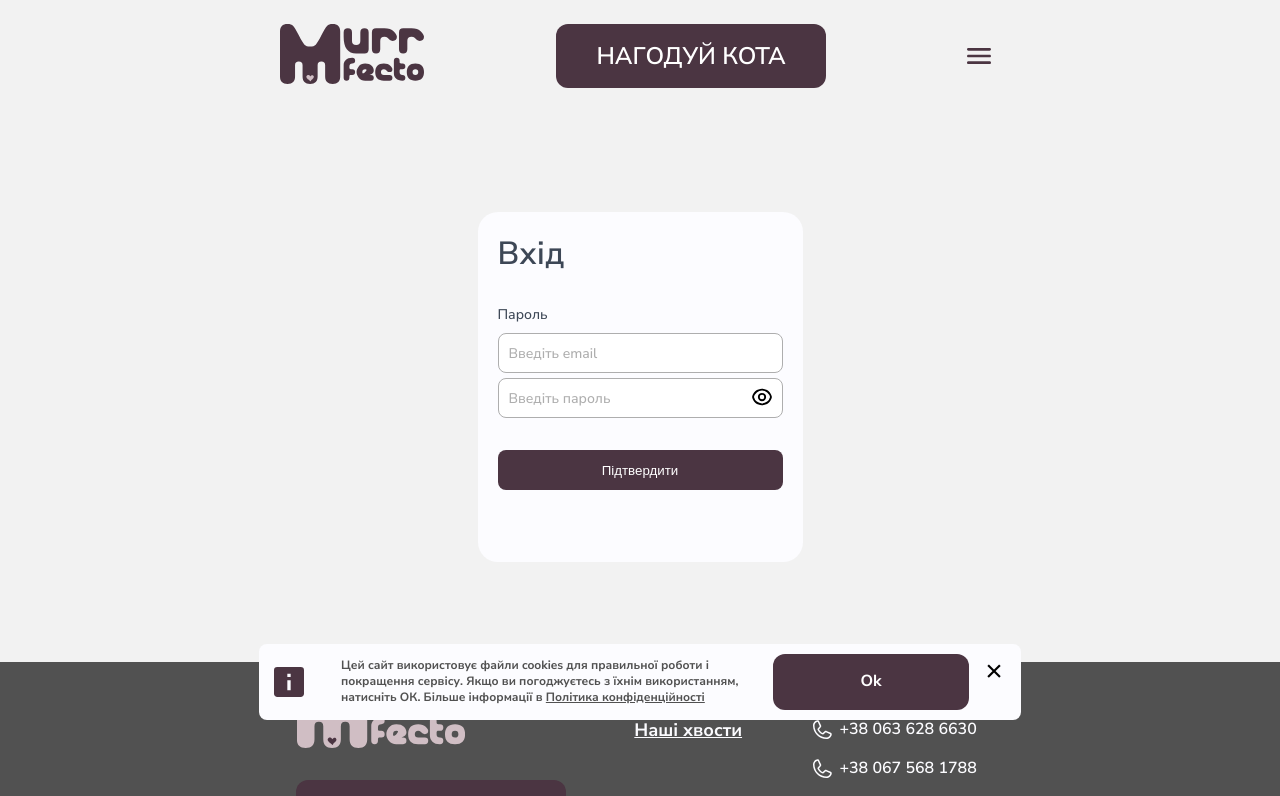
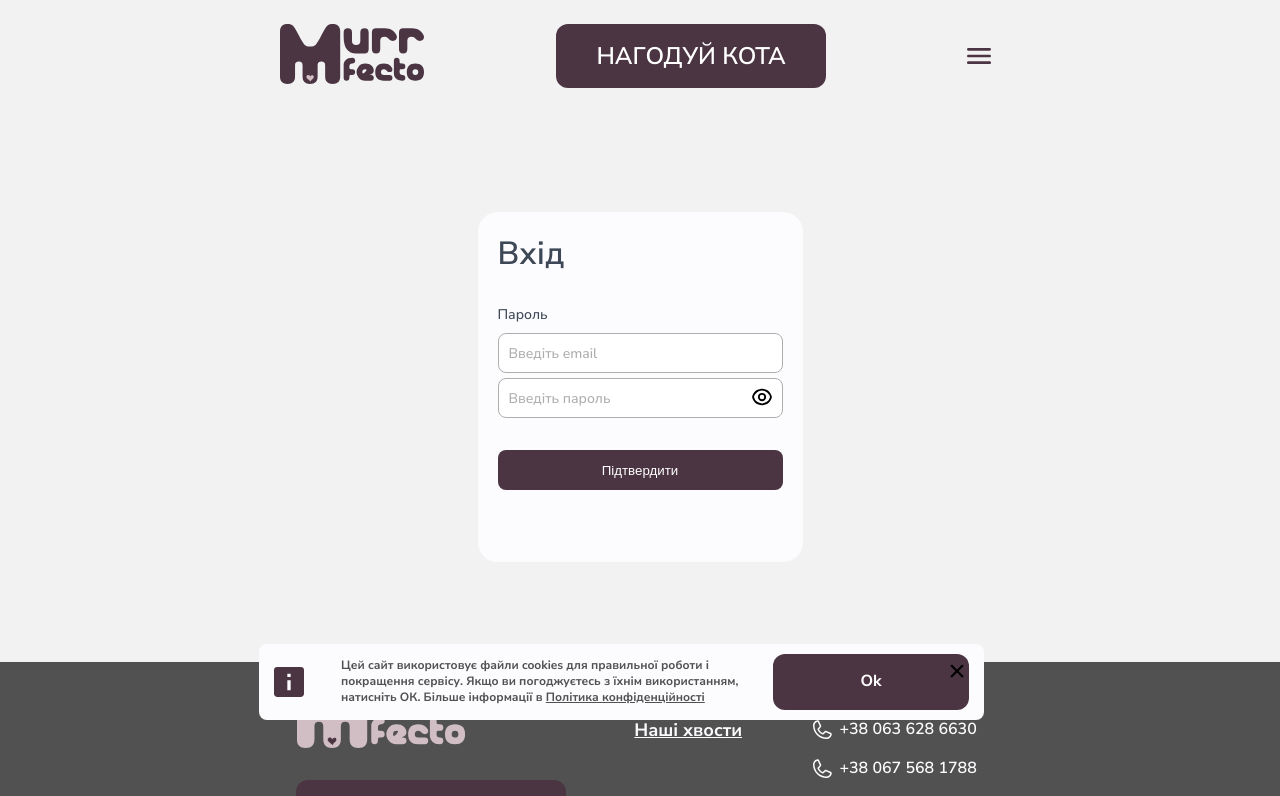
Before and after one commit to murrfecto/murrfecto1, a React (Create React App) app in the folder client/: page /admin in a window 1280 px wide. Shown: the top 796 px of the page. Built offline with nearby package versions, Linux system fonts and the light colour scheme.

Commit message:
Update CookieNotification.scss

```diff
--- a/client/src/components/common/CookieNotification/CookieNotification.scss
+++ b/client/src/components/common/CookieNotification/CookieNotification.scss
@@ -31,7 +31,7 @@
   padding: 10px 10px;
 
   @media screen and (min-width: 390px) {
-    padding: 10px 52px 10px 15px;
+    padding: 10px 15px 10px 15px;
   }
 
   @media screen and (min-width: 768px) {
```
